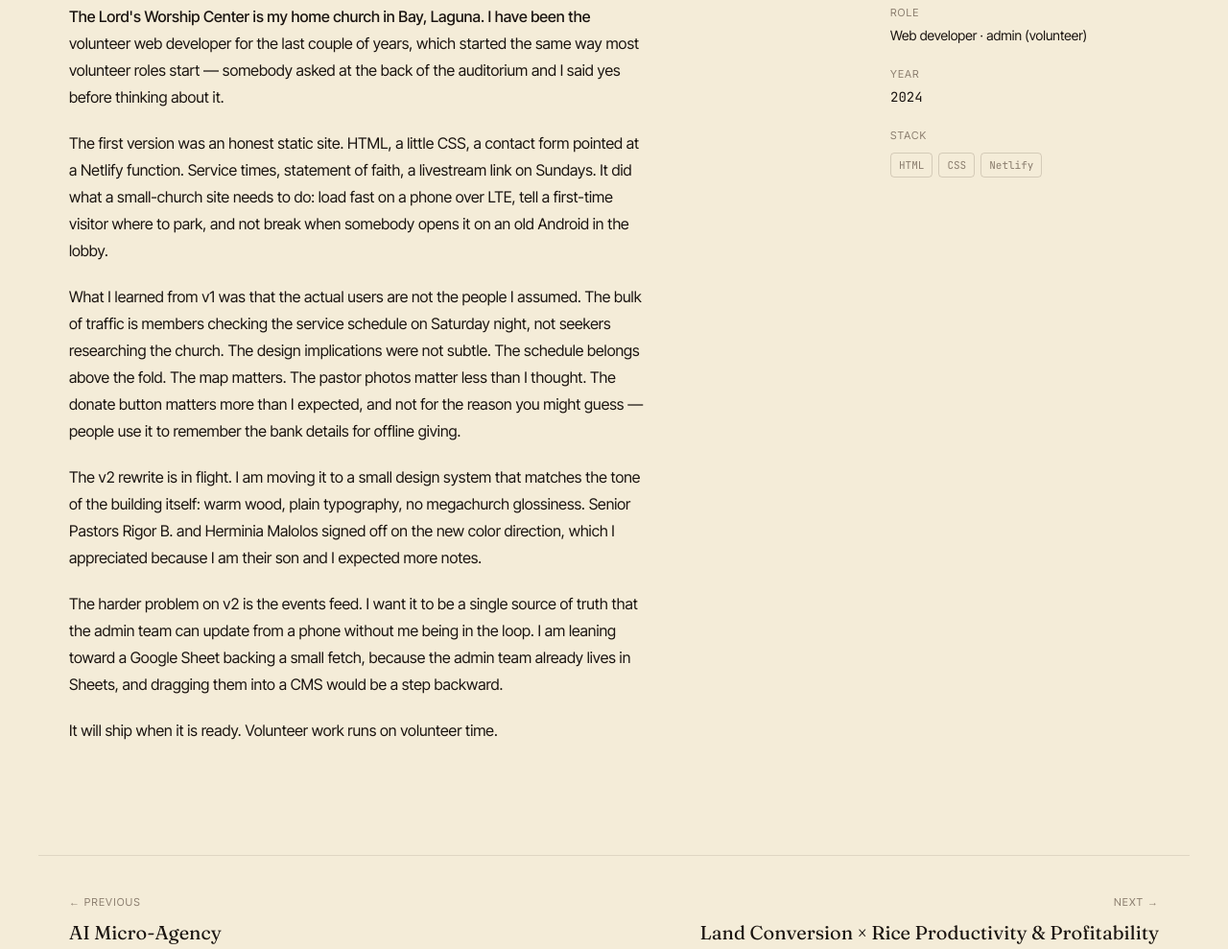
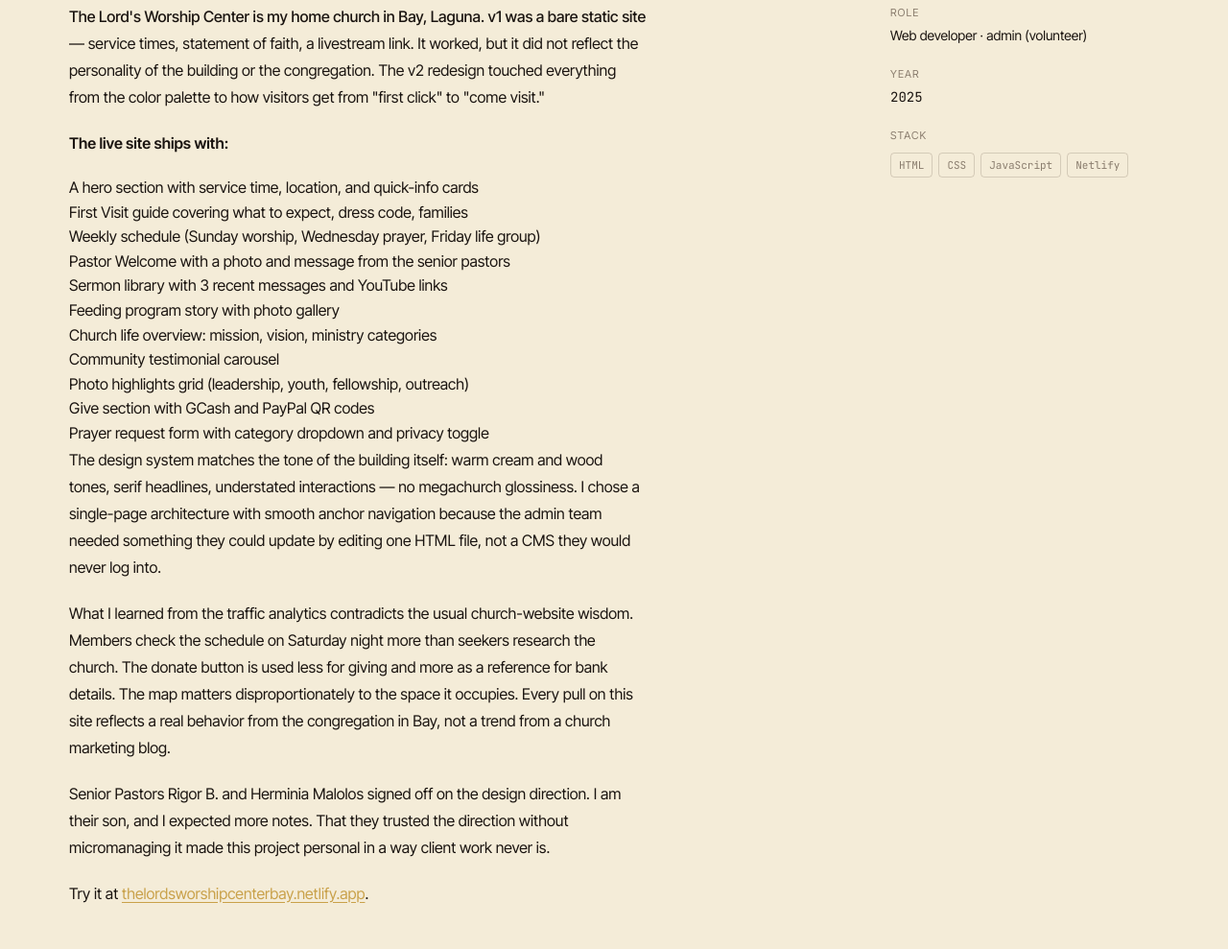
Before and after one commit to yuzuruu29/uzziel.dev, an Astro site: page /work/tlwc-website in a window 1280 px wide. Shown: the part 650-1639 px from the top of the page at 96% size. Built offline with nearby package versions, Linux system fonts and the light colour scheme; Astro itself is replaced by a stand-in of ours.

Commit message:
feat: update TLWC church portfolio entry with live v2 details and screenshot

```diff
--- a/src/content/work/tlwc-website.mdx
+++ b/src/content/work/tlwc-website.mdx
@@ -1,23 +1,34 @@
 ---
 title: "The Lord's Worship Center"
 role: "Web developer · admin (volunteer)"
-year: 2024
-stack: ["HTML", "CSS", "Netlify"]
-summary: "Church site for TLWC Bay. v2 rewrite underway with new design system."
-cover: "/covers/tlwc.svg"
+year: 2025
+stack: ["HTML", "CSS", "JavaScript", "Netlify"]
+summary: "Single-page church site for TLWC Bay with 10 sections, prayer form, sermon library, and feeding program gallery."
+cover: "/covers/tlwc-screenshot.png"
 status: "live"
 order: 4
 featured: true
 ---
 
-The Lord's Worship Center is my home church in Bay, Laguna. I have been the volunteer web developer for the last couple of years, which started the same way most volunteer roles start — somebody asked at the back of the auditorium and I said yes before thinking about it.
+The Lord's Worship Center is my home church in Bay, Laguna. v1 was a bare static site — service times, statement of faith, a livestream link. It worked, but it did not reflect the personality of the building or the congregation. The v2 redesign touched everything from the color palette to how visitors get from "first click" to "come visit."
 
-The first version was an honest static site. HTML, a little CSS, a contact form pointed at a Netlify function. Service times, statement of faith, a livestream link on Sundays. It did what a small-church site needs to do: load fast on a phone over LTE, tell a first-time visitor where to park, and not break when somebody opens it on an old Android in the lobby.
+**The live site ships with:**
+- A hero section with service time, location, and quick-info cards
+- First Visit guide covering what to expect, dress code, families
+- Weekly schedule (Sunday worship, Wednesday prayer, Friday life group)
+- Pastor Welcome with a photo and message from the senior pastors
+- Sermon library with 3 recent messages and YouTube links
+- Feeding program story with photo gallery
+- Church life overview: mission, vision, ministry categories
+- Community testimonial carousel
+- Photo highlights grid (leadership, youth, fellowship, outreach)
+- Give section with GCash and PayPal QR codes
+- Prayer request form with category dropdown and privacy toggle
 
-What I learned from v1 was that the actual users are not the people I assumed. The bulk of traffic is members checking the service schedule on Saturday night, not seekers researching the church. The design implications were not subtle. The schedule belongs above the fold. The map matters. The pastor photos matter less than I thought. The donate button matters more than I expected, and not for the reason you might guess — people use it to remember the bank details for offline giving.
+The design system matches the tone of the building itself: warm cream and wood tones, serif headlines, understated interactions — no megachurch glossiness. I chose a single-page architecture with smooth anchor navigation because the admin team needed something they could update by editing one HTML file, not a CMS they would never log into.
 
-The v2 rewrite is in flight. I am moving it to a small design system that matches the tone of the building itself: warm wood, plain typography, no megachurch glossiness. Senior Pastors Rigor B. and Herminia Malolos signed off on the new color direction, which I appreciated because I am their son and I expected more notes.
+What I learned from the traffic analytics contradicts the usual church-website wisdom. Members check the schedule on Saturday night more than seekers research the church. The donate button is used less for giving and more as a reference for bank details. The map matters disproportionately to the space it occupies. Every pull on this site reflects a real behavior from the congregation in Bay, not a trend from a church marketing blog.
 
-The harder problem on v2 is the events feed. I want it to be a single source of truth that the admin team can update from a phone without me being in the loop. I am leaning toward a Google Sheet backing a small fetch, because the admin team already lives in Sheets, and dragging them into a CMS would be a step backward.
+Senior Pastors Rigor B. and Herminia Malolos signed off on the design direction. I am their son, and I expected more notes. That they trusted the direction without micromanaging it made this project personal in a way client work never is.
 
-It will ship when it is ready. Volunteer work runs on volunteer time.
+Try it at [thelordsworshipcenterbay.netlify.app](https://thelordsworshipcenterbay.netlify.app/).
```
Also changed, not shown: 1 other file.
